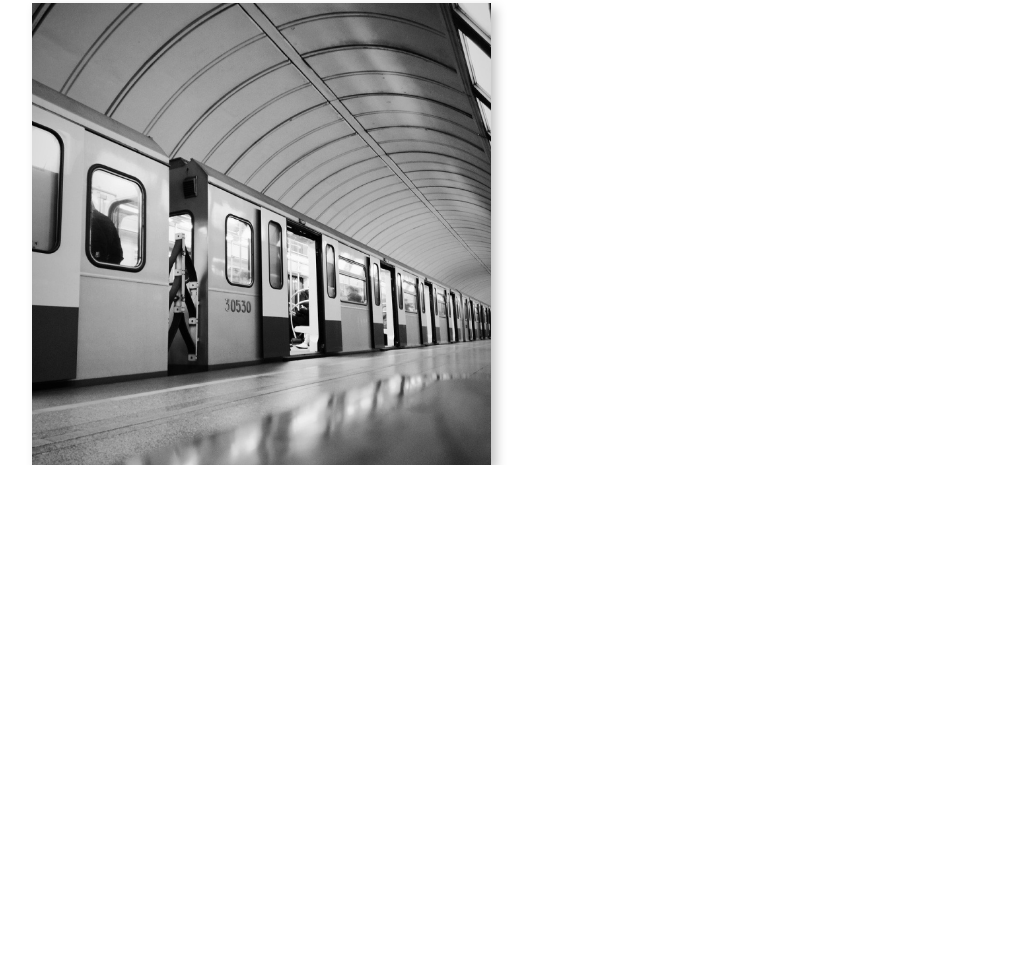
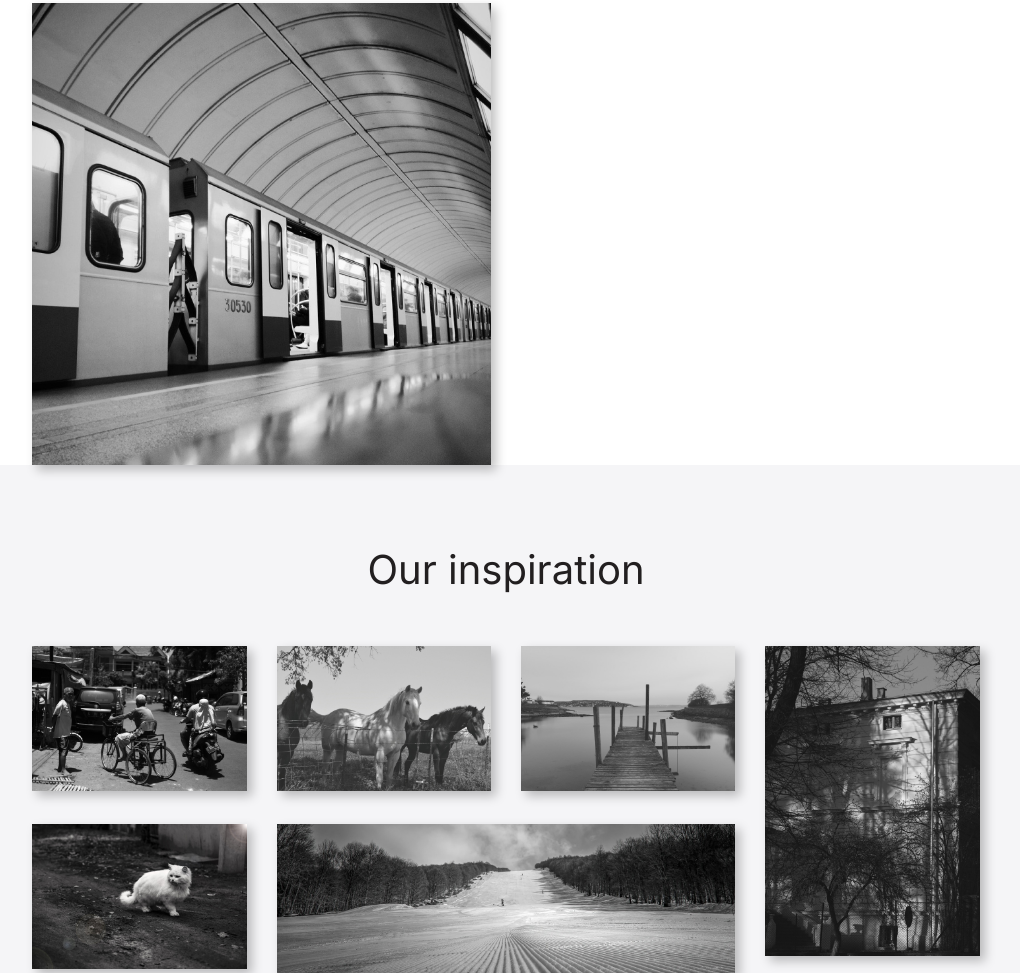
Before and after one commit to 23DP2JGors/photo_portfolio, a plain HTML site: page src/index.html in a window 1280 px wide. Shown: the part 2227-3200 px from the top of the page, without its empty margins (134-1154 px from the left). Before the commit the page ends 2692 px from the top, so only its background shows below. Drawn offline with Linux system fonts and the light colour scheme.

Commit message:
inspiration section

```diff
--- a/src/css/style.css
+++ b/src/css/style.css
@@ -219,3 +219,30 @@ html {
 		box-shadow: 5px 5px 10px 0px rgba(0, 0, 0, 0.25);
 	}
 }
+
+.inspiration{
+	padding-top: 80px;
+	background-color:var(--light-color);
+}
+
+.inspiration__grid {
+	margin-top: 52px;
+	display: grid;
+	gap: 30px;
+	grid-template-columns: repeat(4, 1fr);
+	grid-template-rows: repeat(2, 1fr);
+
+	img {
+		width: 100%;
+		box-shadow: 5px 5px 10px 0px rgba(0, 0, 0, 0.25);
+	}
+}
+
+#inspiration__sky {
+	grid-column: 2/4;
+}
+
+#inspiration__tenement{
+	grid-row: 1/3;
+	grid-column: 4/5;
+}
--- a/src/index.html
+++ b/src/index.html
@@ -87,6 +87,19 @@
 				</div>
 			</div>
 		</section>
+		<section class="inspiration">
+			<div class="container">
+				<h2 class="title inspiration__title">Our inspiration</h2>
+				<div class="inspiration__grid">
+					<img src="img/inspiration/man.jpg" alt="man">
+					<img src="img/inspiration/horses.jpg" alt="horses">
+					<img src="img/inspiration/bridge.jpg" alt="bridge">
+					<img src="img/inspiration/tenement.jpg" alt="tenement" id="inspiration__tenement">
+					<img src="img/inspiration/cat.jpg" alt="cat">
+					<img src="img/inspiration/sky.jpg" alt="sky" id="inspiration__sky">
+				</div>
+			</div>
+		</section>
 	</main>
 </body>
 
```
